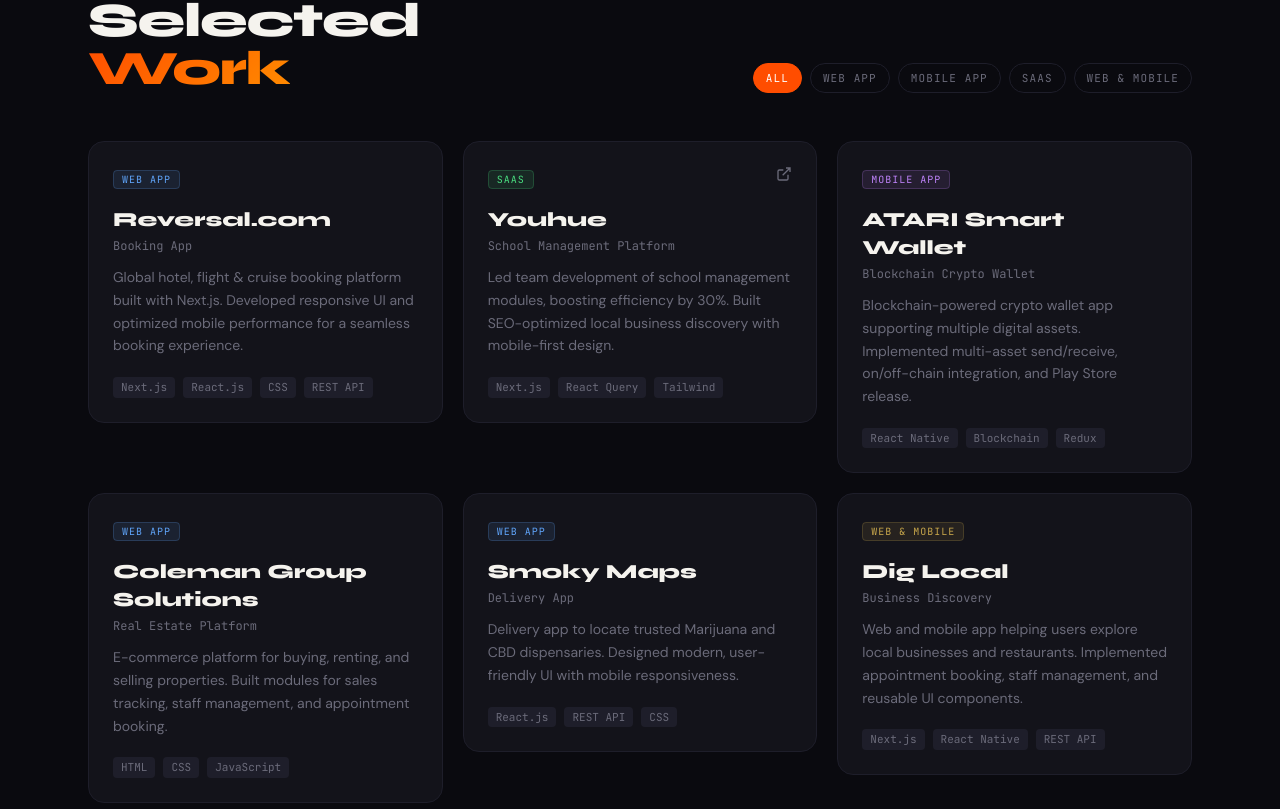
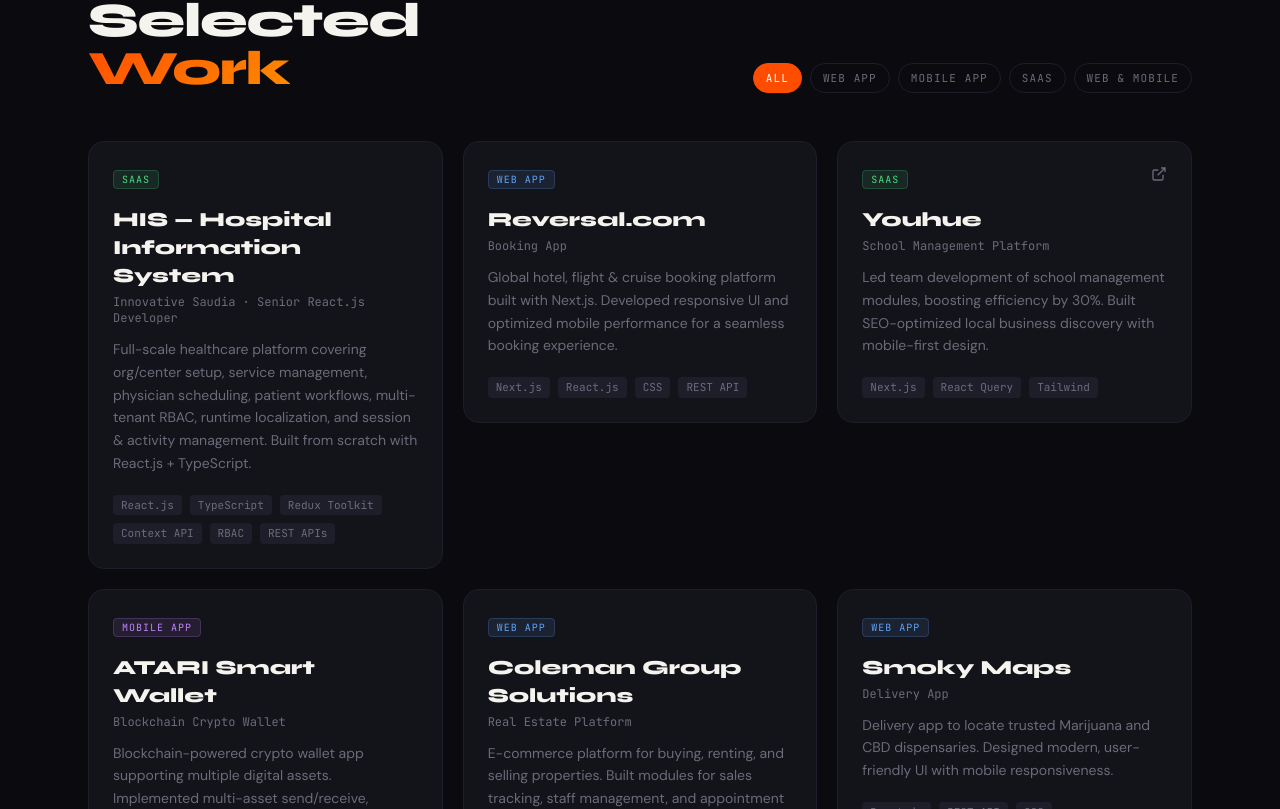
Before and after one commit to salman036/salmansaleemrepo, a Next.js app: page / in a window 1280 px wide. Shown: the part 1731-2540 px from the top of the page. Built offline with nearby package versions, Linux system fonts and the light colour scheme.

Commit message:
update experience and projects.

```diff
--- a/app/data.js
+++ b/app/data.js
@@ -20,6 +20,24 @@
 }
 
 export const experience = [
+  {
+    role: 'Senior React.js Developer',
+    company: 'Innovative Saudia',
+    period: 'Jan 2026 – Present',
+    location: 'Lahore, Pakistan',
+    type: 'Full-Time',
+    description: 'Full-scale healthcare platform — Hospital Information System (HIS).',
+    highlights: [
+      'Architected and led frontend development of a full-scale HIS in React.js + TypeScript covering org/center setup, service management, and patient workflows.',
+      'Implemented Redux Toolkit middleware for complex async side effects — authentication sequences, API orchestration, session lifecycle, and multi-step form flows.',
+      'Leveraged Context API for lightweight, scoped state across localization, theme configuration, and user-preference modules.',
+      'Engineered a multi-tenant RBAC system with permission-scoped UI rendering across hospital entities and user roles.',
+      'Designed a localization architecture supporting runtime language switching and locale-aware formatting for international deployment.',
+      'Built session management with idle-timeout detection, activity tracking, and secure token refresh.',
+      'Developed an app version management module for safe, incremental feature rollouts.',
+      'Enforced TypeScript strict-mode, ESLint, Prettier, Husky pre-commit hooks; mentored junior engineers via structured code reviews.',
+    ],
+  },
   {
     role: 'Software Engineer',
     company: 'First Travel Company',
@@ -73,6 +91,17 @@
 ]
 
 export const projects = [
+    {
+    name: 'HIS — Hospital Information System',
+    subtitle: 'Innovative Saudia · Senior React.js Developer',
+    description:
+      'Full-scale healthcare platform covering org/center setup, service management, physician scheduling, patient workflows, multi-tenant RBAC, runtime localization, and session & activity management. Built from scratch with React.js + TypeScript.',
+    tech: ['React.js', 'TypeScript', 'Redux Toolkit', 'Context API', 'RBAC', 'REST APIs'],
+    category: 'SaaS',
+    featured: true,
+    url: null,
+  },
+
   {
     name: 'Reversal.com',
     subtitle: 'Booking App',
@@ -164,6 +193,6 @@
 export const stats = [
   { value: '5+', label: 'Years Experience' },
   { value: '10+', label: 'Projects Shipped' },
-  { value: '4', label: 'Companies' },
+  { value: '5', label: 'Companies' },
   { value: '30%', label: 'Efficiency Boost' },
 ]
```
